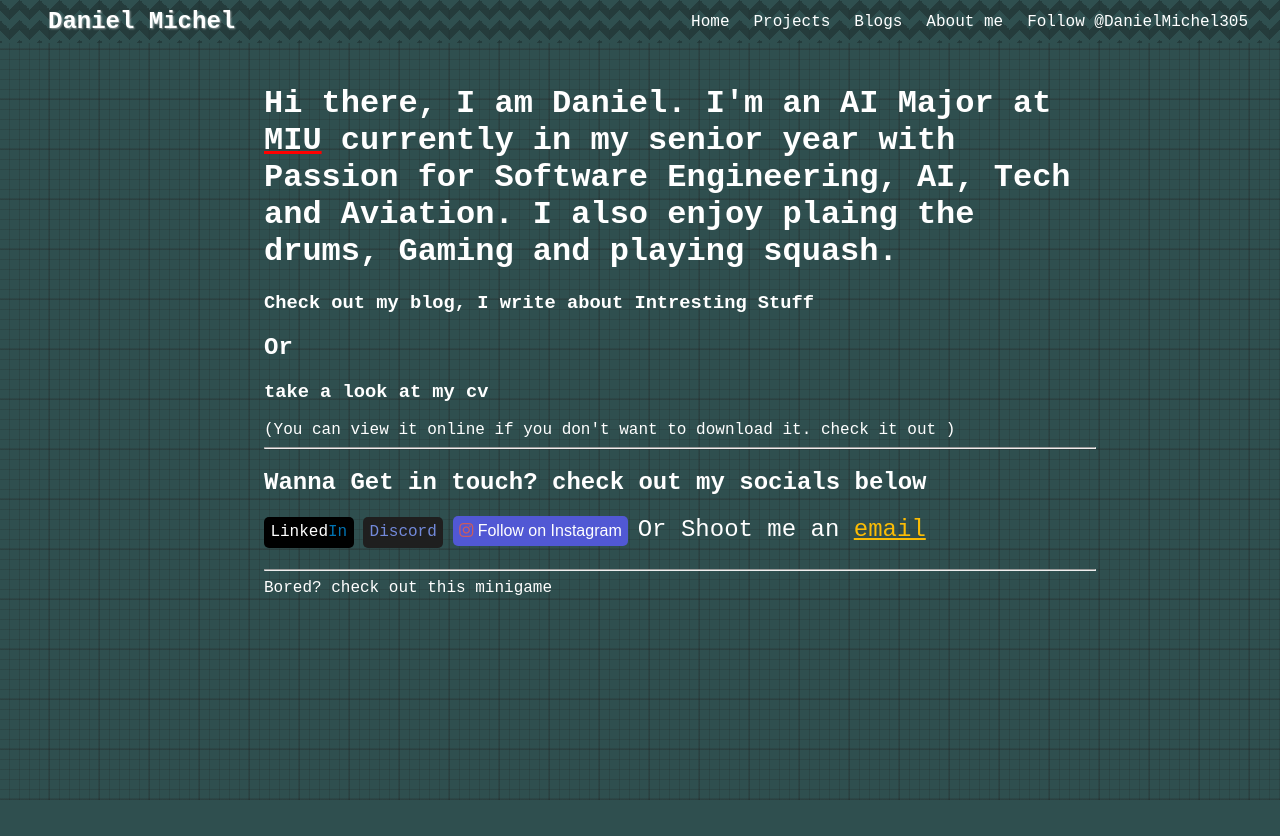
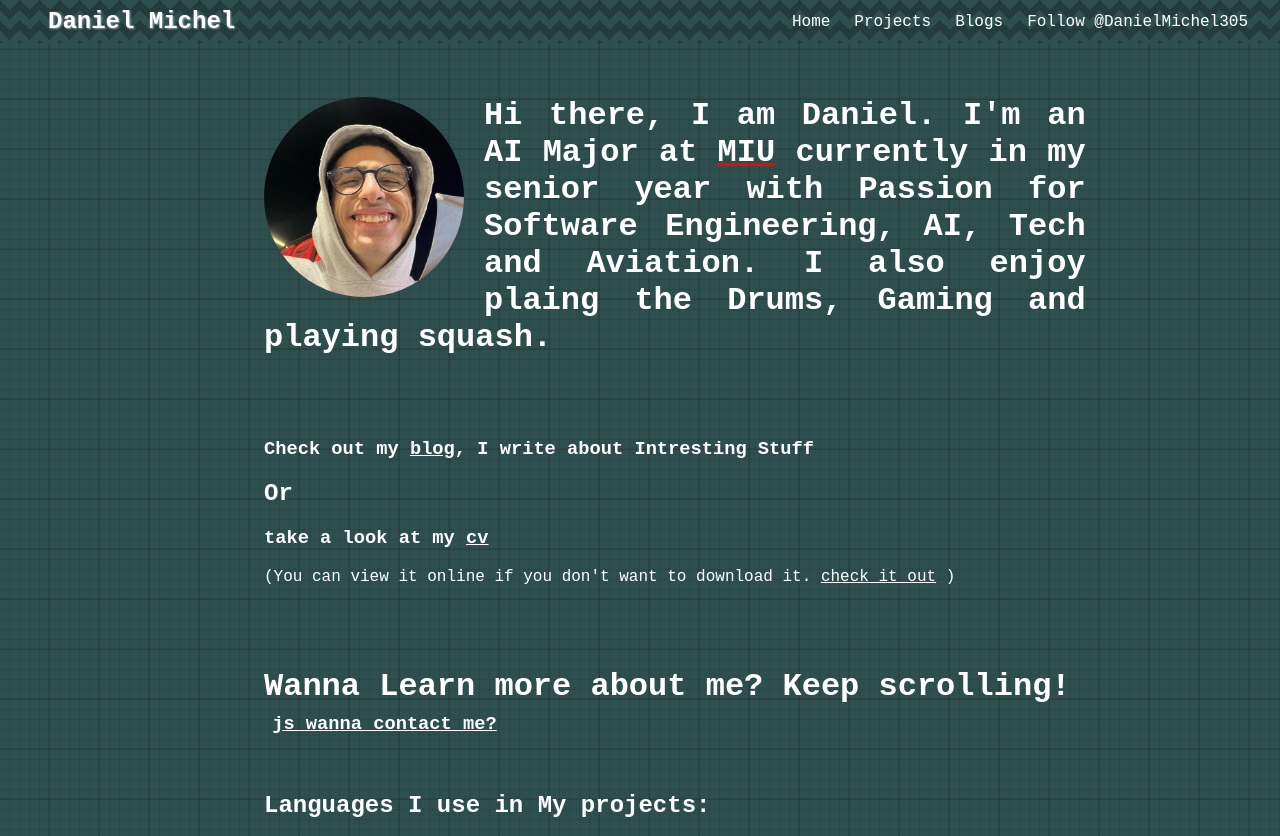
Before and after one commit to DanielMichel305/Daniel-Michel-portfolio, a Node server app: template src/Views/about.ejs in a window 1280 px wide. Shown: the top 836 px of the page. Before the commit the page ends 800 px from the top, so only its background shows below. Run offline with Node 20, Linux system fonts and the light colour scheme; the template is opened without the code that fills it, so the values that code supplies are empty; some libraries are stand-ins or nearby versions.

Commit message:
Finalized main section and added placeholder projects page

```diff
--- a/src/Views/about.ejs
+++ b/src/Views/about.ejs
@@ -18,9 +18,15 @@
             background-image:  linear-gradient(#22222230 2px, transparent 2px), linear-gradient(90deg, #22222230 2px, transparent 2px), linear-gradient(#22222230 1px, transparent 1px), linear-gradient(90deg, #22222230 1px, darkslategrey 1px);
             background-size: 50px 50px, 50px 50px, 10px 10px, 10px 10px;
             background-position: -2px -2px, -2px -2px, -1px -1px, -1px -1px;
-            overflow: auto ;
+            overflow-y: scroll ;
         }
 
+        hr{
+            max-width: 45%;
+            margin-top: 3%;
+            margin-bottom: 3%;
+            margin-left: 0%;
+        }
         .background-fill-anim{
             background-color: #80808040;
             opacity: 0.8;
@@ -28,13 +34,15 @@
             background-size: 50px 50px, 50px 50px, 25px 25px, 25px 25px;
         }
         .root{
-            position: fixed;
+            position: relative;
             margin-left: 20lvw;
             max-width: 65%;
             margin-top: 3.5rem;
 
             font-family: 'Courier New', Courier, monospace;
             color: white;
+
+
 
         }
         .miu-href{
@@ -44,7 +52,7 @@
         }
         .link{
 
-            text-decoration: none;
+            text-decoration: underline;
             color: white;
             transition: 0.2s;
         }
@@ -53,6 +61,21 @@
             font-size: calc(100% + 3px);
             transition: 0.2s;
         }
+        .img-hover-drums:hover{
+            position: relative;
+
+        }
+
+        .img-hover-drums:hover:after{
+            content: url("/assets/images/MIU Masscom grad 25.webp");
+            display: block;
+            position: absolute;
+            left: 123px; /* change this value to one that suits you */
+            top: 56px;
+            opacity: 1;
+
+        }
+
 
 
 </style>
@@ -61,20 +84,86 @@
     <%- include('partials/navbar') %>
 
     <div class="root">
-        <h1>Hi there, I am Daniel. I'm an AI Major at <a class="miu-href" target="_blank" href="https://www.miuegypt.edu.eg/">MIU</a> currently in my senior year with Passion for Software Engineering, AI, Tech and Aviation. I also enjoy plaing the drums, Gaming and playing squash.</h1>
+        <img style=" margin: 5% 20px 20px 0; float: left; border-radius: 50%;" src="/assets/images/my pic.webp" height="200px" width="200px" alt="Me">
+        <h1 style="text-align: justify; padding-top: 5%;">Hi there, I am Daniel. I'm an AI Major at <a class="miu-href" target="_blank" href="https://www.miuegypt.edu.eg/">MIU</a> currently in my senior year with Passion for Software Engineering, AI, Tech and Aviation. I also enjoy plaing the <a class="img-hover-drums">Drums</a>, Gaming and playing squash.</h1>
 
-        <h3>Check out my <a class="link" href="/blog">blog</a>, I write about Intresting Stuff</h3>
+
+
+        <h3 style="margin-top: 10%;">Check out my <a class="link" href="/blog">blog</a>, I write about Intresting Stuff</h3>
 
         <h2>Or</h2>
 
         <h3>  take a look at my <a class="link" href="/assets/pdf/cv.pdf" download="Daniel Michel Sadek CV.pdf"> cv</a></h3>
         (You can view it online if you don't want to download it. <a class="link" href="/assets/pdf/cv.pdf">check it out</a> )
 
+
+
+        <h1 style="margin-bottom: 1%; margin-top: 10%;">Wanna Learn more about me? Keep scrolling!</h1><h3 style=" margin-left: 1%; margin-top: 0%;"><a class="link" href="#contact-me">js wanna contact me?</a></h3>
+
+        <br>
+        <h2>Languages I use in My projects:</h2>
+
+        <img src="https://img.shields.io/badge/typescript-%23007ACC.svg?style=for-the-badge&logo=typescript&logoColor=white" alt="TS">
+        <img src="https://img.shields.io/badge/javascript-%23323330.svg?style=for-the-badge&logo=javascript&logoColor=%23F7DF1E" alt="JS">
+        <img src="https://img.shields.io/badge/python-3670A0?style=for-the-badge&logo=python&logoColor=ffdd54" alt="Python">
+        <img src="https://img.shields.io/badge/c++-%2300599C.svg?style=for-the-badge&logo=c%2B%2B&logoColor=white" alt="c++">
+        <img src="https://img.shields.io/badge/java-%23ED8B00.svg?style=for-the-badge&logo=openjdk&logoColor=white" alt="">
+        <img src="https://img.shields.io/badge/php-%23777BB4.svg?style=for-the-badge&logo=php&logoColor=white" alt="">🤮
+
+        <p>(I'm a big PHP Hater)</p>
+
+        <h2>Libraries/Frameworks</h2>
+        <h3>Software Development</h3>
+
+
+
+        <img src="https://img.shields.io/badge/node.js-6DA55F?style=for-the-badge&logo=node.js&logoColor=white" alt="">
+        <img src="https://img.shields.io/badge/express.js-%23404d59.svg?style=for-the-badge&logo=express&logoColor=%2361DAFB" alt="">
+        <img src="https://img.shields.io/badge/FastAPI-005571?style=for-the-badge&logo=fastapi" alt="">
+        <img src="https://img.shields.io/badge/ejs-%23B4CA65.svg?style=for-the-badge&logo=ejs&logoColor=black" alt="">
+        <img src="https://img.shields.io/badge/sfml--l?style=for-the-badge&logo=sfml&logoColor=%238CC445&color=%238CC445" alt="">
+        <img src="https://img.shields.io/badge/javafx-%23FF0000.svg?style=for-the-badge&logo=javafx&logoColor=white" alt=""> (This thing scares me)
+
+        <h4>Some of the libraries I use but couldn't find nice bagdes for:</h4>
+        <ul>
+            <li>Nlohmann JSON for c++</li>
+            <li>curlpp for c++</li>
+            <li>TGUI GUI library for SFML</li>
+        </ul>
+
+        <h3>ML/DL</h3>
+        <img src="https://img.shields.io/badge/TensorFlow-%23FF6F00.svg?style=for-the-badge&logo=TensorFlow&logoColor=white" alt="">
+        <img src="https://img.shields.io/badge/scikit--learn-%23F7931E.svg?style=for-the-badge&logo=scikit-learn&logoColor=white" alt="">
+        <img src="https://img.shields.io/badge/numpy-%23013243.svg?style=for-the-badge&logo=numpy&logoColor=white" alt="">
+        <img src="https://img.shields.io/badge/Matplotlib-%23ffffff.svg?style=for-the-badge&logo=Matplotlib&logoColor=black" alt="">
+        <img src="https://img.shields.io/badge/cuda-000000.svg?style=for-the-badge&logo=nVIDIA&logoColor=green" alt="">
+        <p>(TensorFlow on a Windows machine with GPU support is a nightmare)</p>
+
+
+
+        <h2>Some of the Technologies used:</h2>
+
+        <h3>Database:</h3>
+        <img src="https://img.shields.io/badge/MongoDB-%234ea94b.svg?style=for-the-badge&logo=mongodb&logoColor=white" alt="">
+        <img src="https://img.shields.io/badge/mysql-4479A1.svg?style=for-the-badge&logo=mysql&logoColor=white" alt="">
+        <img src="https://img.shields.io/badge/sqlite-%2307405e.svg?style=for-the-badge&logo=sqlite&logoColor=white" alt="">(Sqlite Used in this Portfolio website)
+
+        <h4>ORM</h4>
+        <img src="https://img.shields.io/badge/Sequelize-52B0E7?style=for-the-badge&logo=Sequelize&logoColor=white" alt="">
+
+        <h3>Other Technologies:</h3>
+        <img src="https://img.shields.io/badge/Rabbitmq-FF6600?style=for-the-badge&logo=rabbitmq&logoColor=white" alt="">
+        <img src="https://img.shields.io/badge/docker-%230db7ed.svg?style=for-the-badge&logo=docker&logoColor=white" alt="">
+        <img src="https://img.shields.io/badge/AWS-%23FF9900.svg?style=for-the-badge&logo=amazon-aws&logoColor=white" alt="">
+        <img src="https://img.shields.io/badge/scrutinizer--ci?logo=scrutinizerci&style=for-the-badge&logoColor=white&labelColor=blue&color=blue" alt="">
+
+
+
         <br><hr>
 
        <h2> Wanna Get in touch? check out my socials below</h2>
 
-       <div class="socials">
+       <div id="contact-me" class="socials">
 
         <a style="background-color: black ; padding: 0.4rem; border-radius: 5px;" class="link" href="">Linked<span style="color: #0072b1;">In</span></a>
         <a style="background-color: #1f1f1f ; padding: 0.4rem; border-radius: 5px; color: #7289da;" class="link" href="">Discord</a>
@@ -93,7 +182,7 @@
 
         <br>
         <hr>
-        Bored? check out this <a class="link" href="/minigame">minigame</a>
+        <p style="padding-bottom: 5%;"> Bored? check out this <a class="link" href="/minigame">minigame</a></p>
 
     </div>
 
--- a/src/Views/partials/navbar.ejs
+++ b/src/Views/partials/navbar.ejs
@@ -165,7 +165,6 @@
             <li><a href="/" class="nav-buttons">Home</a></li>
             <li><a href="/projects" class="nav-buttons">Projects</a></li>
             <li><a href="/blogs" class="nav-buttons">Blogs</a></li>
-            <li><a href="/about-me" class="nav-buttons">About me</a></li>
             <li>
                 <a class="github-button nav-buttons" href="https://github.com/DanielMichel305" data-color-scheme="no-preference: dark; light: light; dark: dark;" aria-label="Follow @DanielMichel305 on GitHub">Follow @DanielMichel305</a>
             </li>
--- a/src/app.ts
+++ b/src/app.ts
@@ -41,16 +41,20 @@ app.use('/admin/cms', CmsRouter)
 
 
 
-app.get('/', BlogController.getAllBlogs)
+app.get('/blogs', BlogController.getAllBlogs)
 app.get('/minigame', BlogController.getMiniGame)
 app.get('/b/:blogId', BlogController.getBlogById)
 app.post('/create', BlogController.createNewBlogPost)
 
 
-app.get('/about-me', (req: Request, res: Response)=>{
+app.get('/', (req: Request, res: Response)=>{
     res.render('about')
 })
 
+
+app.get('/projects', (req: Request, res: Response)=>{
+  res.render('projects')
+})
 
 app.use(NotFoundMiddleware);
 
```
Also changed, not shown: package.json (+8 -1 lines), src/Views/bloghomepage.ejs (+16 -1 lines), src/Views/projects.ejs (added, +133 -0 lines), public/assets/images/Crane.webp (added), public/assets/images/MIU Masscom grad 25.webp (added), public/assets/images/crane-nobg.png (added), public/assets/images/crane.png (added), public/assets/images/my pic.webp (added), 1 other file.
